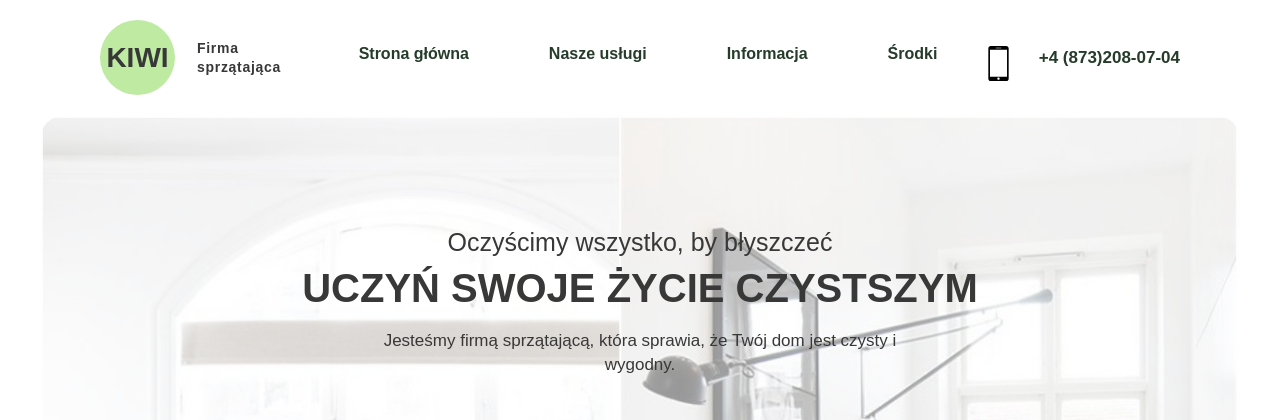
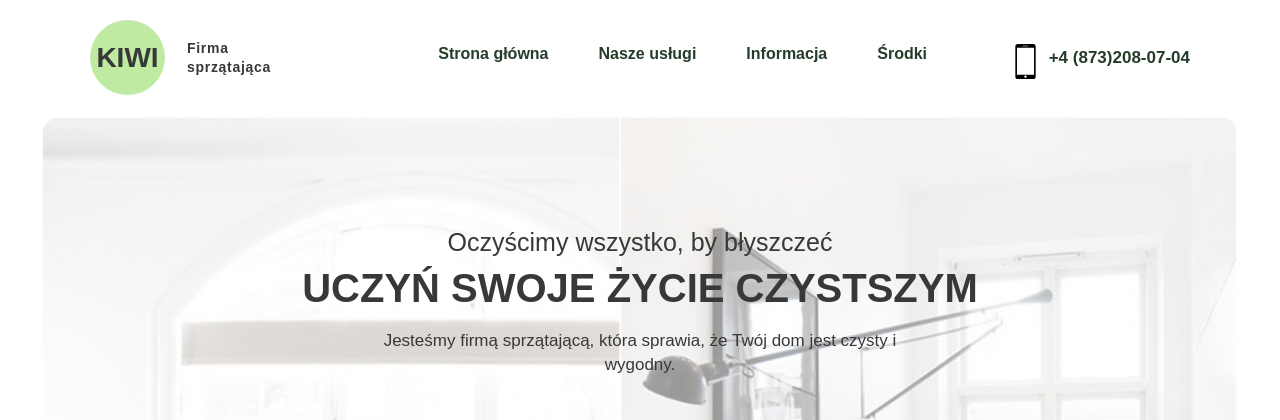
Before and after one commit to seb510/celeaner-site, a PHP site: page / in a window 1280 px wide. Shown: the top 420 px of the page. Run offline with PHP 8.4, Linux system fonts and the light colour scheme; some web fonts are replaced.

Commit message:
modefication css

```diff
--- a/css/style.css
+++ b/css/style.css
@@ -10,6 +10,7 @@
 
 body {
 	color: #383838;
+	overflow-x: hidden;
 }
 
 p {
@@ -124,7 +125,7 @@ button, button:hover, button:focus, button:active, .slick-initialized .slick-sli
     top: 0;
     left: 0;
     width: 100%;
-	padding: 20px 100px;
+	padding: 20px 90px;
 	background-color: #fff;
     z-index: 10;
     transition: 0.5s;
@@ -141,7 +142,7 @@ button, button:hover, button:focus, button:active, .slick-initialized .slick-sli
 }
 
 .header.sticky {
-    padding: 20px 100px;
+    padding: 20px 90px;
     box-shadow: 0 5px 20px rgba(0, 0, 0, 0.1);
 }
 
@@ -179,7 +180,7 @@ button, button:hover, button:focus, button:active, .slick-initialized .slick-sli
 	top: 30%;
 	font-family: 'Montserrat', sans-serif;
 	font-weight: 600;
-	padding: 0px 40px 45px;
+	padding: 0px 25px 45px;
 	font-size: 16px;
 }
 
@@ -208,7 +209,7 @@ button, button:hover, button:focus, button:active, .slick-initialized .slick-sli
 .phone {
 	background-color: transparent;
 	position: relative;
-	padding: 0 0 0 57px;
+	padding: 0 0 0 40px;
 }
 
 .phone:before {
@@ -216,7 +217,7 @@ button, button:hover, button:focus, button:active, .slick-initialized .slick-sli
 	text-align: center;
 	display: block;
 	background-repeat: no-repeat;
-	top: -10%;
+	top: -20%;
 	left: 0%;
 	position: absolute;
 }
@@ -450,7 +451,7 @@ button, button:hover, button:focus, button:active, .slick-initialized .slick-sli
 	}
 
 	.menu__list a {
-		padding: 0px 25px 45px;
+		padding: 0px 18px 45px;
 	}
 
 	.offer__title {
--- a/index.html
+++ b/index.html
@@ -297,7 +297,7 @@
                         </li>
                         <li class="footer-wrap__item">
                             <!--noindex-->
-                            <a href="https://www.instagram.com/12343" class="footer-wrap__link link" rel="nofollow" target="_blank">
+                            <a href="https://www.instagram.com" class="footer-wrap__link link" rel="nofollow" target="_blank">
                                 <img src="img/instagram.png" alt="Instagram">
                             </a>
                             <!--/noindex-->
```
Also changed, not shown: js/main.js (+2 -10 lines).
